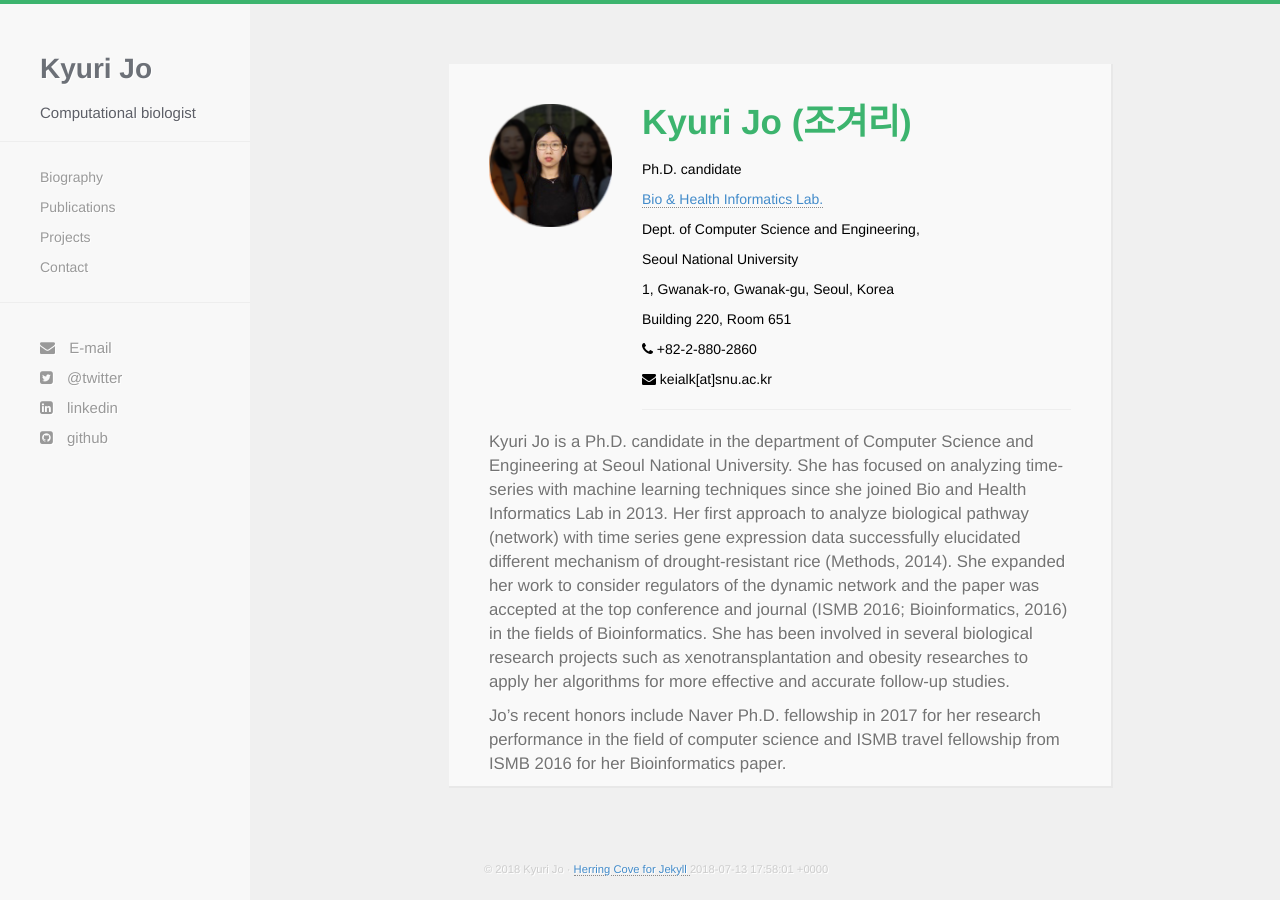
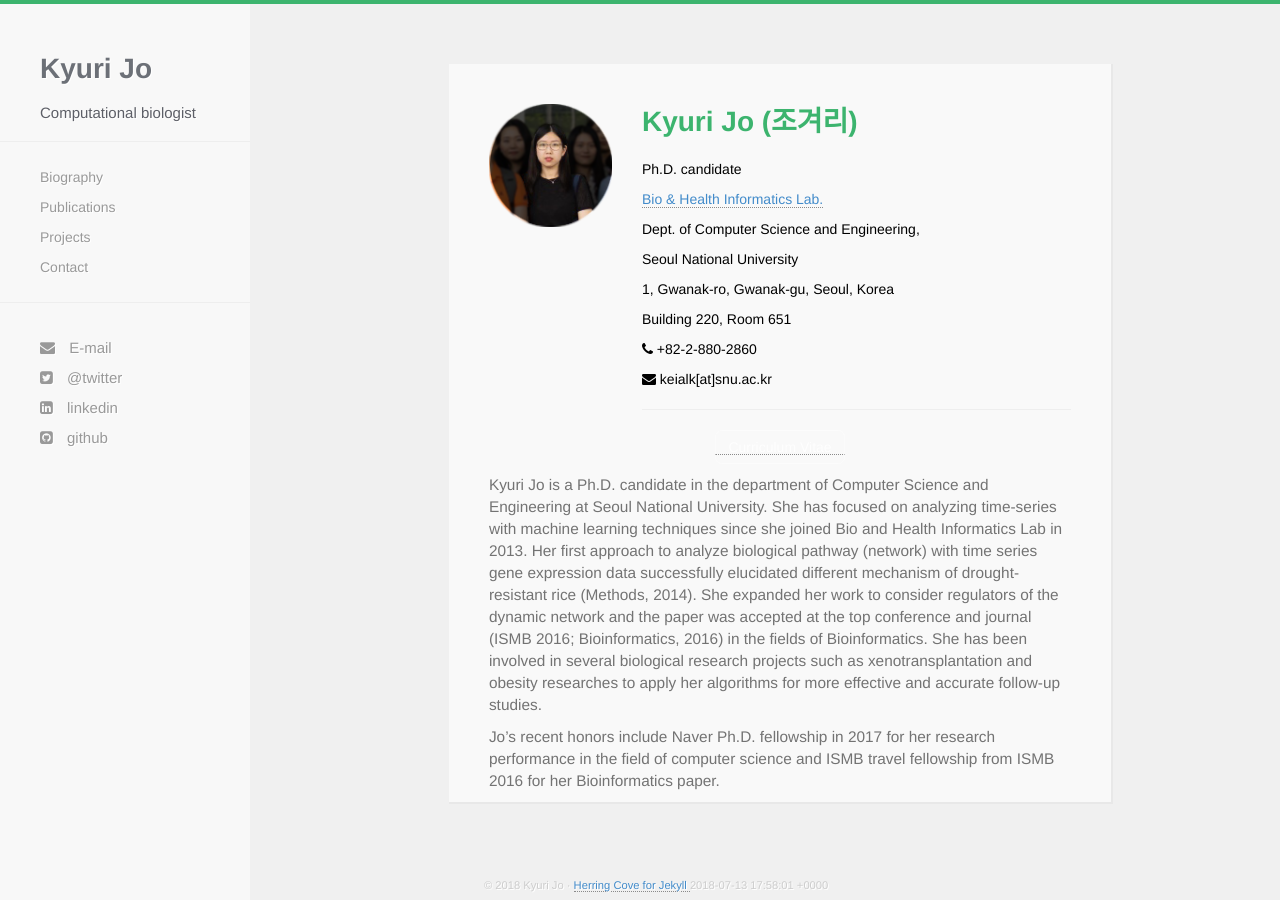
Before and after one commit to kyuriJo/kyuriJo.github.io, a Jekyll site: the page built from about.html, in a window 1280 px wide. Built offline with Jekyll 4.4.1, drawn with Linux system fonts in a browser that asks for light colours; nearby versions of some CDN libraries.

Commit message:
Update bio

```diff
--- a/about.html
+++ b/about.html
@@ -23,6 +23,7 @@ title: About
         </div>
         <div class="row">
           <div class="col-md-12 letter">
+            <p align="center"><a href="{{ site.baseurl }}/files/KyuriJo_CV.pdf" target="_blank"><button type="button" class="btn btn-default showcase-button">Curriculum Vitae</button></a></p>
             <p>Kyuri Jo is a Ph.D. candidate in the department of Computer Science and Engineering at Seoul National University. She has focused on analyzing time-series with machine learning techniques since she joined Bio and Health Informatics Lab in 2013. Her first approach to analyze biological pathway (network) with time series gene expression data successfully elucidated different mechanism of drought-resistant rice (Methods, 2014). She expanded her work to consider regulators of the dynamic network and the paper was accepted at the top conference and journal (ISMB 2016; Bioinformatics, 2016) in the fields of Bioinformatics. She has been involved in several biological research projects such as xenotransplantation and obesity researches to apply her algorithms for more effective and accurate follow-up studies.</p>
             <p>Jo’s recent honors include Naver Ph.D. fellowship in 2017 for her research performance in the field of computer science and ISMB travel fellowship from ISMB 2016 for her Bioinformatics paper.</p>
           </div>
--- a/css/hc.css
+++ b/css/hc.css
@@ -1,5 +1,3 @@
-@import url(http://fonts.googleapis.com/css?family=Open+Sans);
-
 
 body
 {
@@ -551,7 +549,7 @@ time
 {
   font-family:"Helvetica Neue", helvetica, "Open Sans",sans-serif;
   font-weight:bolder;
-  font-size:2.5em;
+  font-size:2em;
   line-height:55px;
   color:#3cb46e;
 }
@@ -568,10 +566,11 @@ time
 
 .letter p
 {
-  font-size:1.2em;
+  font-size:1.1em;
   font-weight:lighter;
   color:#737373;
   text-shadow:1px 1px #fff
+  text-align:justify;
 }
 
 .fashion
```
Also changed, not shown: 1 other file.
